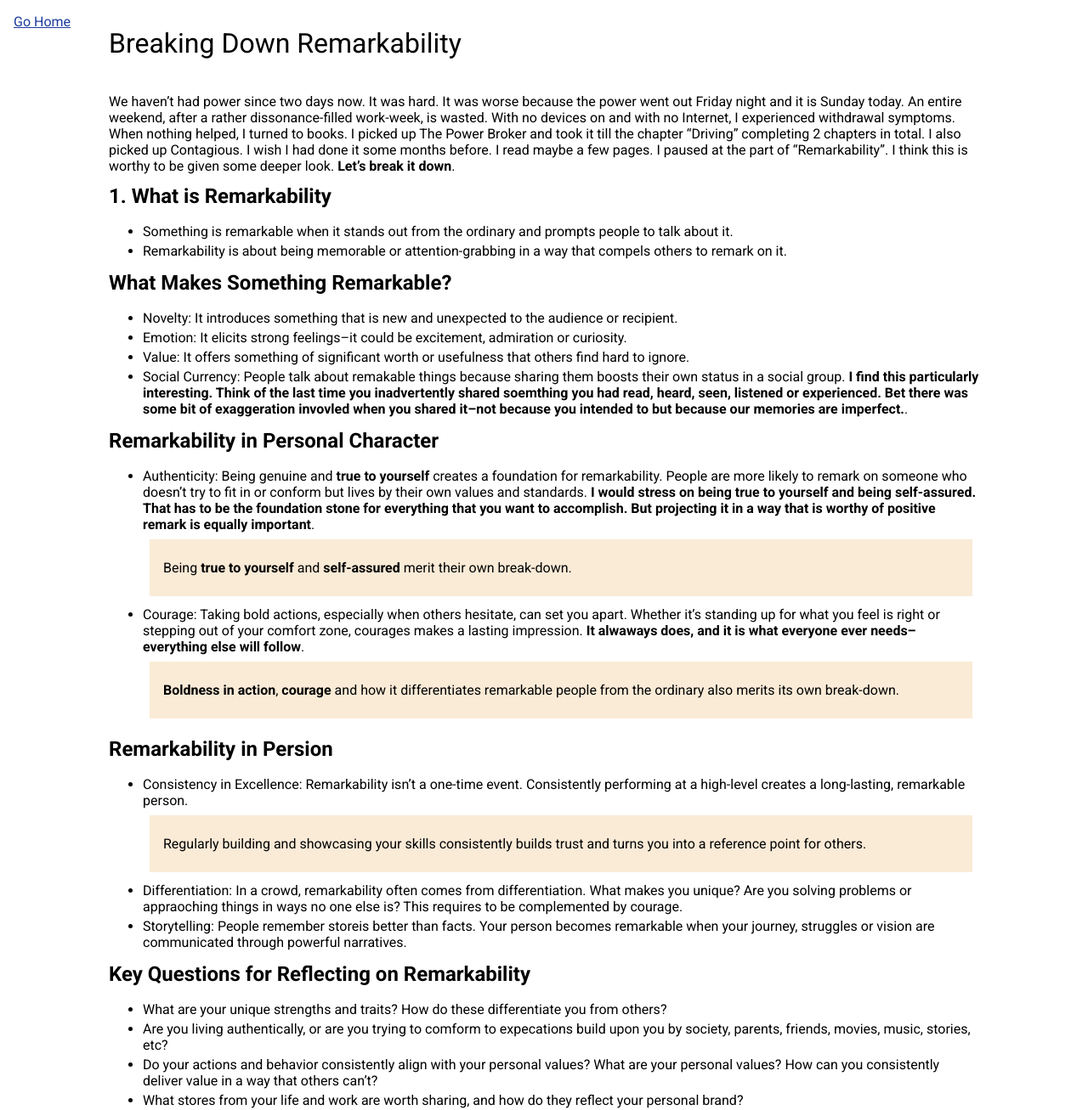
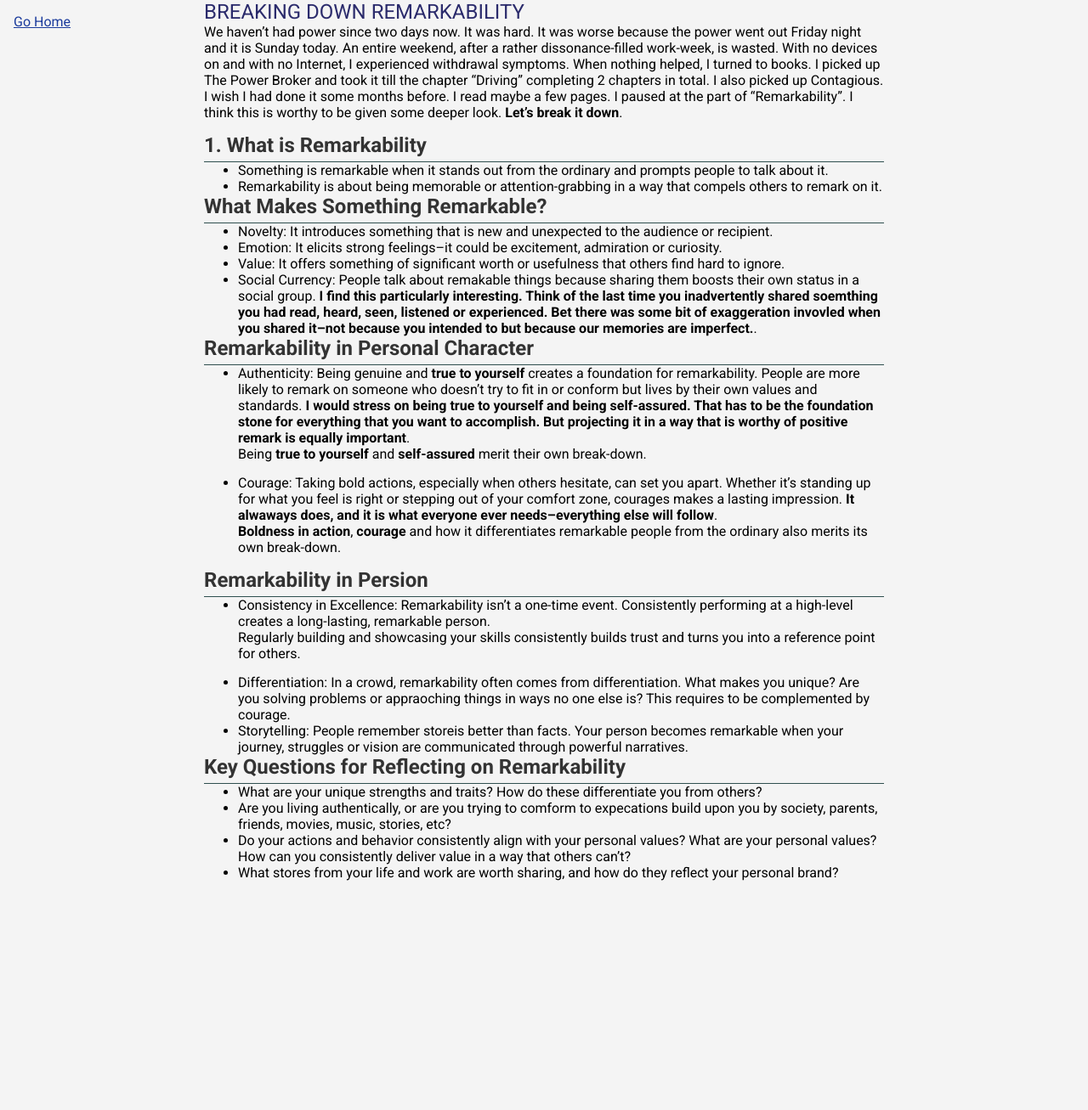
Before and after one commit to andfurtherance/andfurtherance.github.io, a Jekyll site: the page built from _posts/2024-09-29-breaking-down-remarkability.md, in a window 1280 px wide. Shown: the whole page at 85% size. Built offline with Jekyll 4.4.1, drawn with Linux system fonts in a browser that asks for light colours; after the commit the page ends 1037 px from its top, so only the background shows below that.

Commit message:
Update main.css

```diff
--- a/assets/main.css
+++ b/assets/main.css
@@ -5,6 +5,7 @@
 
 body {
   width: 100vw;
+  background-color: #f4f4f4;
 }
 
 .container {
@@ -43,33 +44,40 @@ ul#post-list li {
     }
 }
 
+article {
+    max-width: 800px;
+    margin: auto;
+    padding: 20px;
+}
+
 #blog-title {
-  font-size: 2em;
-  padding: 1em 0;
+  font-size: 1.5em;
+  color: #2b2b6c;
+  text-transform: uppercase;
+}
+
+h1 {
+    font-size: 1.5em;
+    color: #2b2b6c;
+    text-transform: uppercase;
+}
+
+h2 {
+    color: #333;
+    border-bottom: 0.0125em solid darkslategrey;
+    padding-bottom: 5px;
 }
 
 p {
-  margin: 0.5em 0;
+    margin-bottom: 15px;
 }
 
-h1 {
-  margin: 0.5em 0;
+@media (max-width: 600px) {
+    body {
+        padding: 10px;
+    }
+
+    article {
+        padding: 15px;
+    }
 }
-
-h2 {
-  margin: 0.5em 0;
-}
-
-article ul {
-  margin-top: 1em;
-}
-
-article ul li{
-  padding: .125em 0;
-}
-
-article blockquote {
-  margin: .5em;
-  padding: 1em;
-  background-color: antiquewhite;
-}
```
